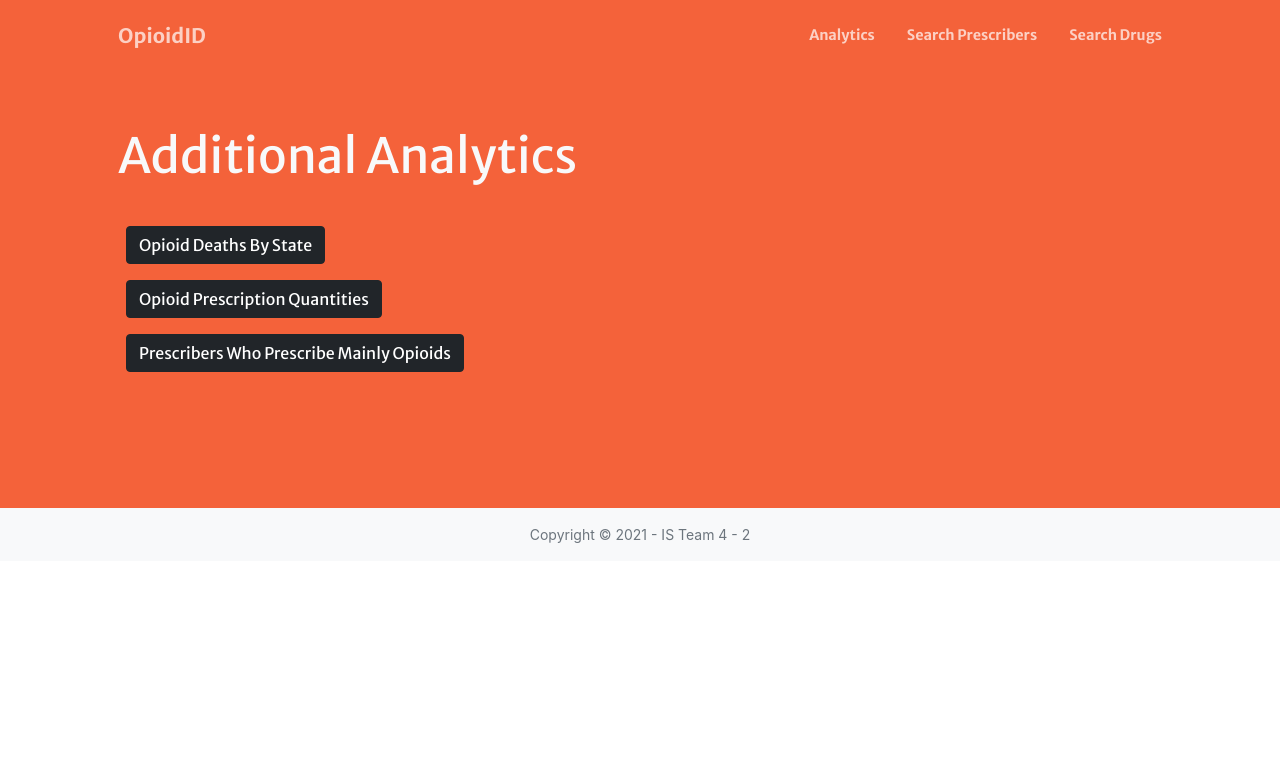
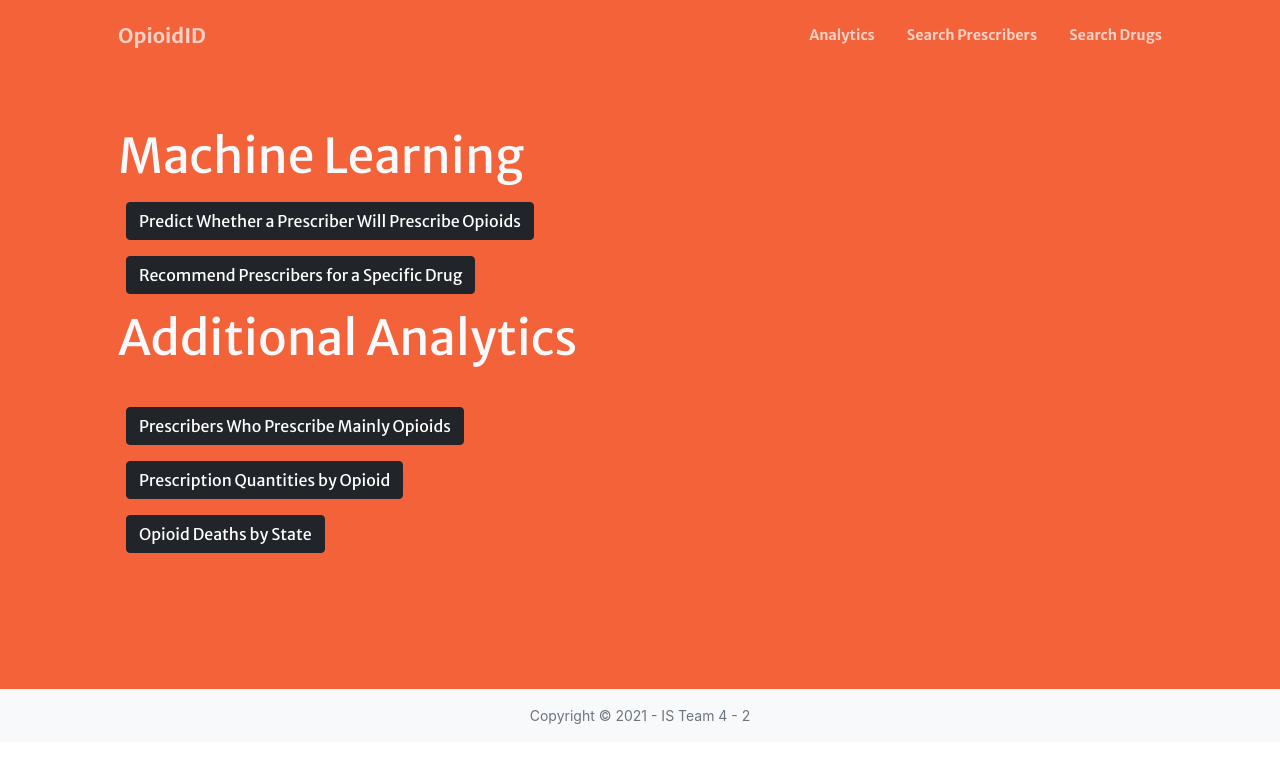
Before and after one commit to bchristensen2021/intex, a Django app: page /analytics/ in a window 1280 px wide. Shown: the top 763 px of the page. Run offline with Django 3.2, Linux system fonts and the light colour scheme; some libraries are stand-ins or nearby versions.

Commit message:
added placeholders for machine learning pages

```diff
--- a/opioidID/urls.py
+++ b/opioidID/urls.py
@@ -11,5 +11,7 @@ urlpatterns = [
     path('analytics/opioid-quantities', opioidQuantitiesPageView, name="opioidQuantities"),
     path('analytics/prescribers-only-opioids', prescribersOnlyOpioidsPageView, name="onlyOpioids"),
     path('analytics/high-opioid-ratio', highOpioidRatioPageView, name="highOpioidPrescribers"),
+    path('analytics/machine-learning/recommender', machineLearningRecommenderPageView, name="machineLearningRecommender"),
+    path('analytics/machine-learning/predictor', machineLearningPredictorPageView, name="machineLearningPredictor"),
     path("", indexPageView, name="index"),
 ]
--- a/opioidID/views.py
+++ b/opioidID/views.py
@@ -190,3 +190,9 @@ def highOpioidRatioPageView(request):
     }
 
     return render(request, "opioidID/highOpioidRatio.html", context)
+
+def machineLearningPredictorPageView(request):
+    return render(request, "opioidID/machineLearningPredictor.html")
+
+def machineLearningRecommenderPageView(request):
+    return render(request, "opioidID/machineLearningRecommender.html")
--- a/templates/opioidID/analytics.html
+++ b/templates/opioidID/analytics.html
@@ -4,17 +4,21 @@
 
 <section class="page-section bg-primary" id="about">
     <div class="container px-4 px-lg-5">
+        <h1 class="display-5 text-light">Machine Learning<h1>
+        <a class="btn btn-dark m-2" href={% url 'machineLearningPredictor' %}>Predict Whether a Prescriber Will Prescribe Opioids</a>
+        <br>
+        <a class="btn btn-dark m-2" href={% url 'machineLearningRecommender' %}>Recommend Prescribers for a Specific Drug</a>
         <h1 class="display-5 text-light">Additional Analytics</h1>
         <br>
-        <a class="btn btn-dark m-2" href={% url 'deathsByState' %}>Opioid Deaths By State</a>
+        <a class="btn btn-dark m-2" href={% url 'highOpioidPrescribers' %}>Prescribers Who Prescribe Mainly Opioids</a>
         <br>
-        <a class="btn btn-dark m-2" href={% url 'opioidQuantities' %}>Opioid Prescription Quantities</a>
+        <a class="btn btn-dark m-2" href={% url 'opioidQuantities' %}>Prescription Quantities by Opioid</a>
         <br>
+        <a class="btn btn-dark m-2" href={% url 'deathsByState' %}>Opioid Deaths by State</a>
         <!-- Outdated since the next link does all the same stuff
         <a class="btn btn-dark" href={% url 'onlyOpioids' %}>Prescribers Who Prescribe Only Opioids</a>
         <br>
         -->
-        <a class="btn btn-dark m-2" href={% url 'highOpioidPrescribers' %}>Prescribers Who Prescribe Mainly Opioids</a>
     </div>
 </section>
 
--- a/templates/opioidID/index.html
+++ b/templates/opioidID/index.html
@@ -9,7 +9,7 @@
                     <div class="col-lg-8 align-self-end">
                         <h1 class="text-white font-weight-bold">Search Prescribers and Drugs to Track Down Opioid Misuse</h1>
                     </div>
-                    <div class="col-lg-8 align-self-baseline">
+                    <div class="col-lg-8 align-self-baseline mt-4">
                         <a class="btn btn-primary btn-xl" href="{% url 'searchPrescriber' %}" style="margin-right: 16px">Search Prescribers</a>
                         <a class="btn btn-primary btn-xl" href="{% url 'searchDrug' %}">Search Drugs</a>
                     </div>
--- a/templates/opioidID/opioidQuantities.html
+++ b/templates/opioidID/opioidQuantities.html
@@ -4,7 +4,7 @@
 
 <section class="page-section bg-primary" id="about">
     <div class="container px-4 px-lg-5">
-        <h1 class="display-5 text-light">Opioid Deaths by State</h1>
+        <h1 class="display-5 text-light">Prescription Quantities by Opioid</h1>
         <table class="table mt-2">
             <thead class="thead-light">
                 <tr class="table-light">
```
Also changed, not shown: templates/opioidID/machineLearningPredictor.html (added, +11 -0 lines), templates/opioidID/machineLearningRecommender.html (added, +11 -0 lines).
